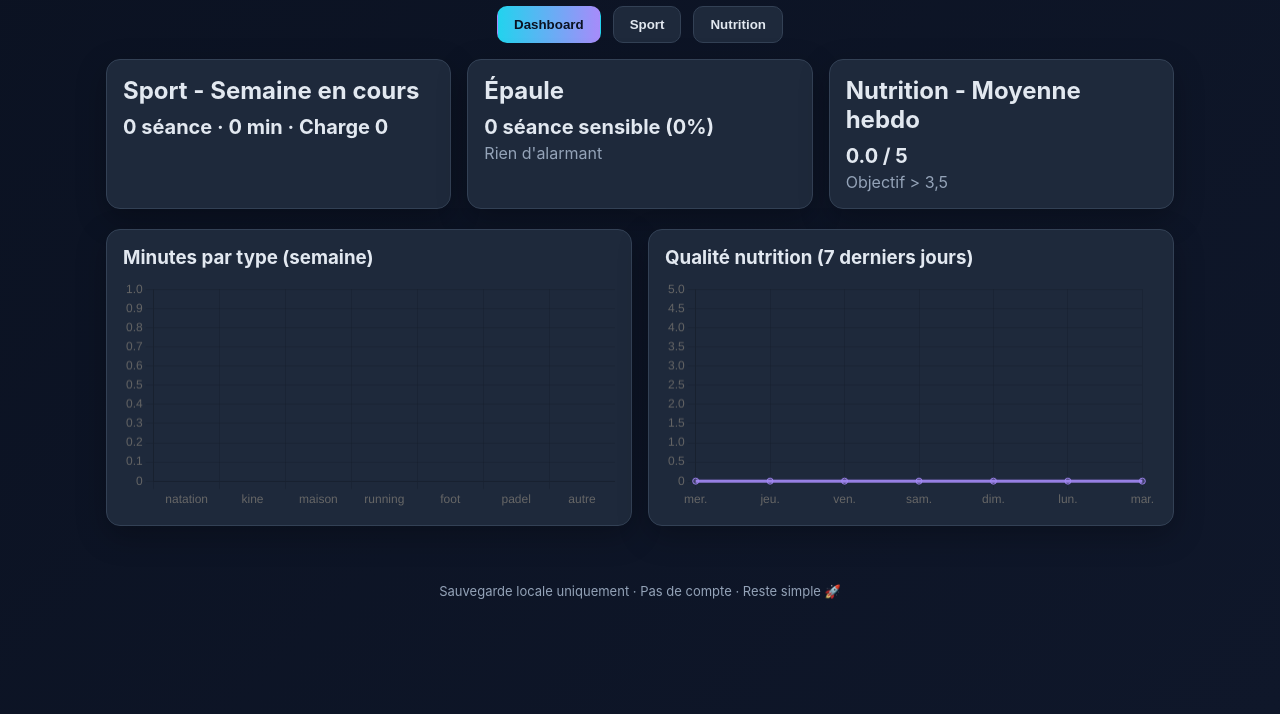
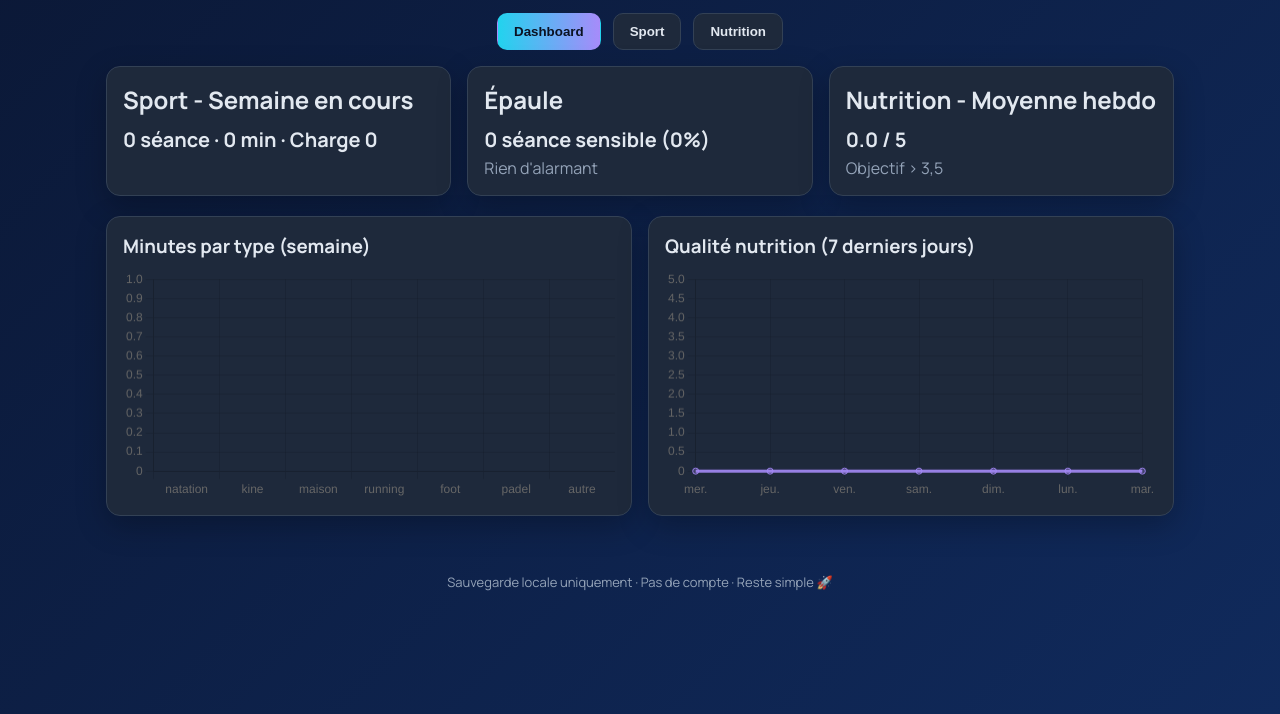
Before and after one commit to EloiFournier05/Argentina, a plain HTML site: page index.html in a window 1280 px wide. Shown: the part 86-800 px from the top of the page. Drawn offline with nearby package versions, Linux system fonts and the light colour scheme.

Commit message:
Update style.css

```diff
--- a/style.css
+++ b/style.css
@@ -16,11 +16,15 @@
 
 body {
   margin: 0;
-  font-family: "Inter", system-ui, -apple-system, sans-serif;
-  background: linear-gradient(135deg, #0b1222 0%, #0f172a 100%);
+  font-family: 'Manrope', system-ui, -apple-system, sans-serif;
+  background: linear-gradient(135deg, #0b1836 0%, #102a5c 100%);
   color: var(--text);
   min-height: 100vh;
 }
+
+body.theme-dashboard { background: linear-gradient(135deg, #0b1836 0%, #102a5c 100%); }
+body.theme-sport { background: linear-gradient(135deg, #3f1010 0%, #b91c1c 100%); }
+body.theme-nutrition { background: linear-gradient(135deg, #0f3d2e 0%, #16a34a 100%); }
 
 .app-header {
   text-align: center;
```
